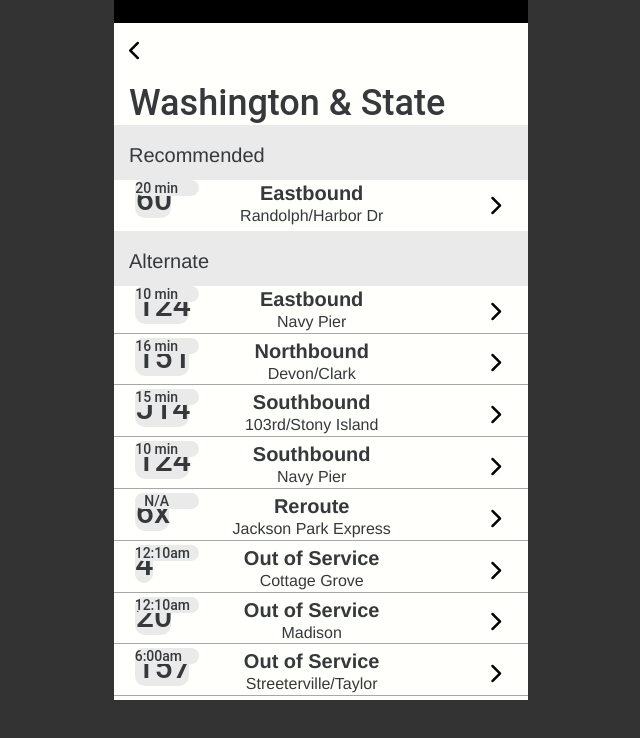
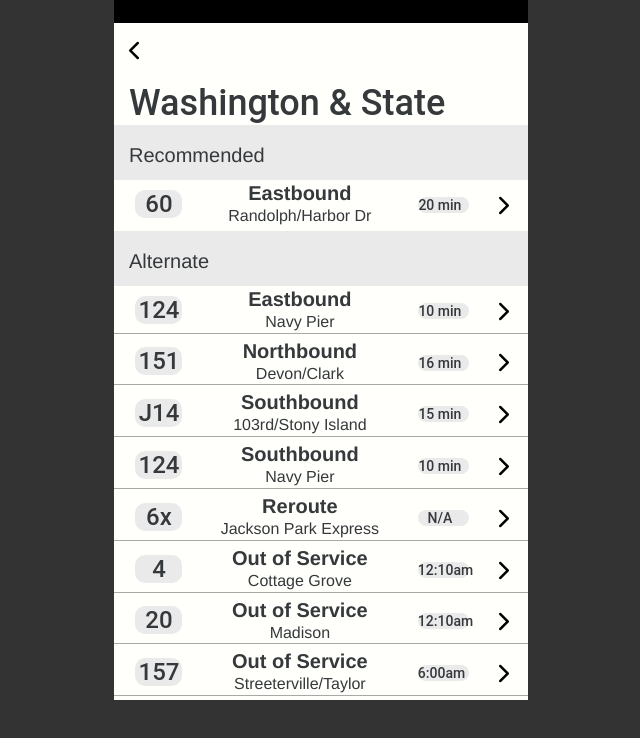
Before and after one commit to Gregwheeler87/Frontend.challenge, a plain HTML site: page index.html in a window 1280 px wide. Shown: the whole page, without its empty margins (169-809 px from the left). Drawn offline with Linux system fonts and the light colour scheme.

Commit message:
4th commit

```diff
--- a/style.css
+++ b/style.css
@@ -146,12 +146,15 @@ display: inline-block;
 }
 
 .buslinebox {
+  /*
   position: fixed;
-  /*
+
   width: 91px;
   height: 37px;
   */
   float: left;
+  width: 12%;
+  margin-top: 2.5%;
   background: #EAEAEA;
   border-radius: 10px;
 }
@@ -169,20 +172,24 @@ font-family: Roboto;
 font-style: normal;
 font-weight: 500;
 line-height: normal;
-font-size: 32px;
+font-size: 24px;
 
 color: #35393C;
 }
 
 .arrivalbox {
+  /*
   position: fixed;
-   /*
+
   height: 18px;
   top: -55px;
   float: left;
   */
   float: left;
-  width: 5%;
+  width: 13%;
+  margin-top: 4.3%;
+  margin-right: 7%;
+
   /*
   left: 275px;
   top: -20px;
@@ -235,11 +242,6 @@ color: #35393C;
 
 .content {
   float: left;
-  display: inline-block;
-  width: 90%;
-  /*
-  padding-top: 10%;
-  padding-bottom: -5%;
-  */
+  width: 60%;
   text-align: center;
 }
```
